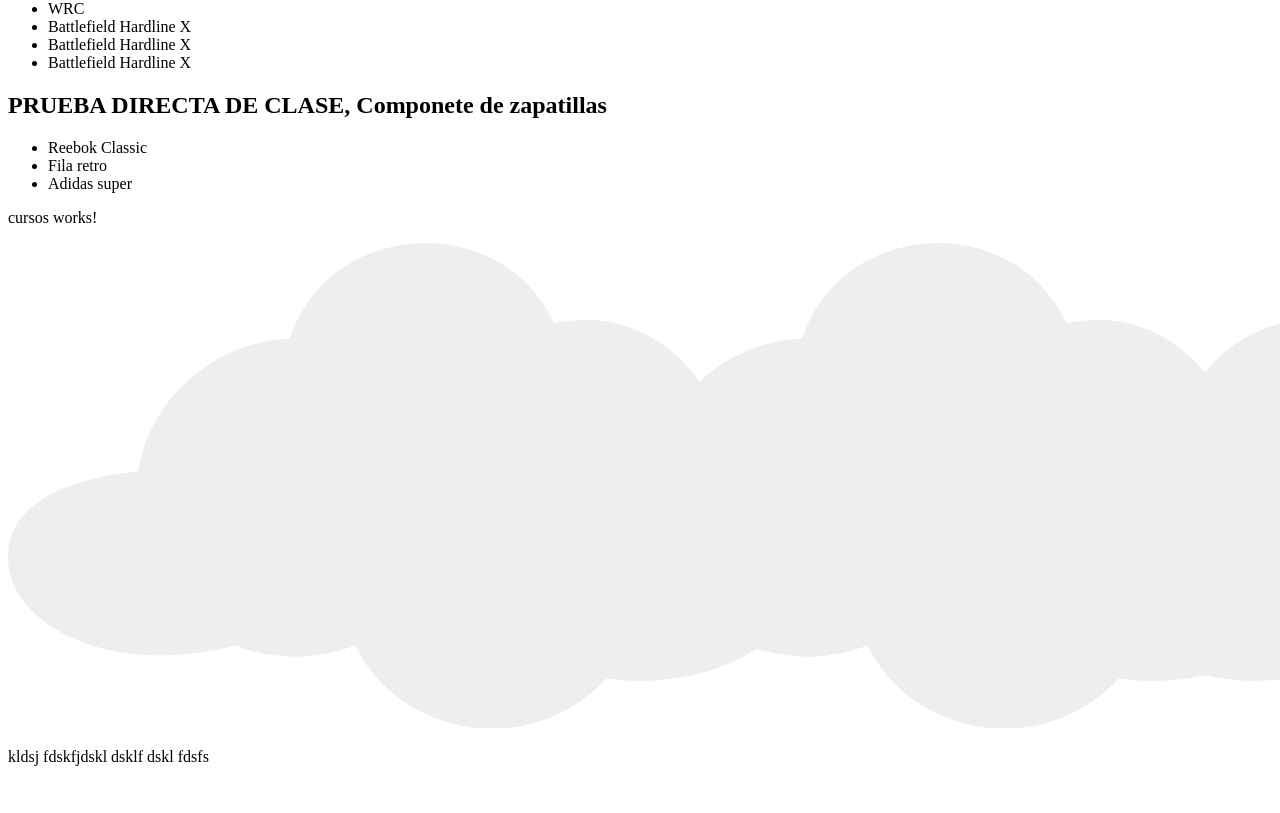
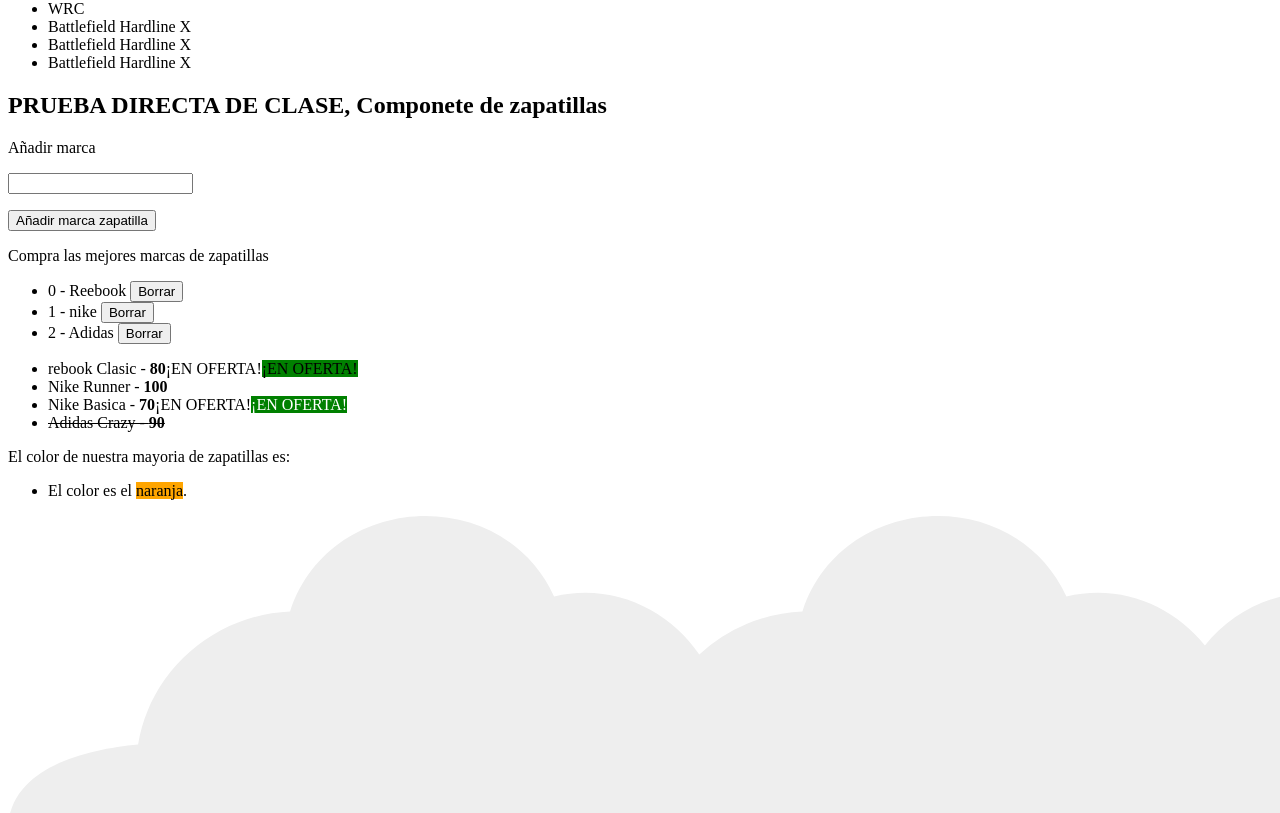
Before and after one commit to Maclein47/Pract_Angular, an Angular app: page / in a window 1280 px wide. Shown: the part 560-1373 px from the top of the page. Before the commit the page ends 1342 px from the top, so only its background shows below. Built offline with nearby package versions, Linux system fonts and the light colour scheme.

Commit message:
101023 15:302 - tema 51.2 Directivas estructurales fin

```diff
--- a/src/app/app.component.html
+++ b/src/app/app.component.html
@@ -10,8 +10,8 @@
   <div>
 
     <div [ngStyle]="{
-      'Background': config.color,
-      'border':'5px solid black'
+      'Background': config.fondo,
+      'border':'5px solid'
     }">
 
       <span>
@@ -30,7 +30,7 @@
 
     <videojuego *ngIf="mostrar_videojuegos"></videojuego>
     <zapatillas></zapatillas>
-    <app-cursos></app-cursos>
+    <!-- <app-cursos></app-cursos> -->
 
 
     <!-- Footer -->
--- a/src/app/models/zapatilla.ts
+++ b/src/app/models/zapatilla.ts
@@ -1,13 +1,16 @@
 export class Zapatilla {
 
-    //? Ejemplo tipico son TypeScript:
+    //? Ejemplo tipico x defecto sin TypeScript:
+    //? Definimos las propiedades
     // public nombre: string;
     // public marca: string;
     // public color: string;
     // public precio: number;
     // public stock: boolean;
 
+    //? le pasamos las prop. como parametros
     // constructor(nombre, marca, color, precio, stock) {
+        //? y definimos un valor
     //     this.nombre = nombre;
     //     this.marca = marca;
     //     this.color = color;
--- a/src/app/zapatillas/zapatillas.component.html
+++ b/src/app/zapatillas/zapatillas.component.html
@@ -1,7 +1,66 @@
 <h2>{{ titulo }}</h2>
 
+<!--#region “Two way data-binding” -->
+<!--? “Two way data-binding” -------------------------------- -->
+<p>Añadir marca</p>
+<p>
+    <input type="text" [(ngModel)]="mi_marca" (blur)="onBlur()" />
+</p>
+<p>{{mi_marca}}</p>
+
+<button (click)="addMarca()">Añadir marca zapatilla</button>
+<!-- #endregion -->
+
+
+<!--#region ngFor y evento click -->
+<p>Compra las mejores marcas de zapatillas</p>
 <ul>
-    <li>Reebok Classic</li>
-    <li>Fila retro</li>
-    <li>Adidas super</li>
+    <li *ngFor="let marca of marcas; let indice=index">{{indice + ' - ' + marca}}
+        <button (click)="borrarMarca(indice)">Borrar</button>
+    </li>
 </ul>
+<!-- #endregion -->
+
+
+<!--#region Directivas estructurales ngFor, ngIf IMPORTANTE -------------------------------- -->
+<ul>
+    <li *ngFor="let deportiva of zapatillas">
+
+        <span [ngStyle]="{'text-decoration' : !deportiva.stock ? 'line-through' : 'none'
+        }">
+            {{deportiva.nombre}} - <strong>{{deportiva.precio}}</strong>
+        </span>
+        <!--? Ejemplo 1 -->
+        <span *ngIf="deportiva.precio <= 80">¡EN OFERTA!</span>
+
+        <!--? Ejemplo 2 -->
+        <span *ngIf="deportiva.precio <= 80" [style.background]="deportiva.precio <= 80 ? 'green' : 'red'"
+            [style.color]="deportiva.precio < 80 ? 'white' : 'black'">¡EN OFERTA!</span>
+    </li>
+</ul>
+<!-- #endregion -->
+
+
+<!--#region Directivas estructurales ngSwitch -------------------------------- -->
+<p>El color de nuestra mayoria de zapatillas es: </p>
+<ul [ngSwitch]="color">
+    <li *ngSwitchCase="'yellow'">
+        El color es el <span style="background:yellow;"> amarrillo.</span>
+    </li>
+    <li *ngSwitchCase="'red'">
+        El color es el <span [ngStyle]="{
+            'background':color
+        }"> rojo</span>.
+    </li>
+    <li *ngSwitchCase="'blue'">
+        El color es el <span [ngStyle]="{
+            'background':color
+        }"> azul</span>.
+    </li>
+    <li *ngSwitchCase="'orange'">
+        El color es el <span [ngStyle]="{
+            'background':color
+        }"> naranja</span>.
+    </li>
+</ul>
+<!-- #endregion -->
--- a/src/app/zapatillas/zapatillas.component.ts
+++ b/src/app/zapatillas/zapatillas.component.ts
@@ -1,5 +1,5 @@
 //? Importo mi modulo, en este caso Component----------------
-import { Component } from '@angular/core';
+import { Component, OnInit } from '@angular/core';
 import { Zapatilla } from '../models/zapatilla';
 
 //? Defino Componente--------------------------------------------------------
@@ -9,6 +9,54 @@
 })
 
 //? Defino mi Clase--------------------------------------------------------
-export class ZapatillasComponent{
+export class ZapatillasComponent implements OnInit {
+    //? Propiedades------
     public titulo: string = "PRUEBA DIRECTA DE CLASE, Componete de zapatillas";
+    public zapatillas: Array<Zapatilla>;
+    public marcas: String[];
+    public color: string;
+    public mi_marca: string;
+
+    constructor() {
+        this.color = 'orange';
+        this.mi_marca = '';
+        this.marcas = new Array();
+        this.zapatillas = [
+            new Zapatilla('rebook Clasic', 'Reebook', 'Roja', 80, true),
+            new Zapatilla('Nike Runner', 'nike', 'azules', 100, true),
+            new Zapatilla('Nike Basica', 'nike', 'azules', 70, true),
+            new Zapatilla('Adidas Crazy', 'Adidas', 'Roja', 90, false)
+        ];
+    }
+//#region METODOS ----------------------------------------------------------------
+    //? METODOS ------------------------------------------------------------------
+    ngOnInit() {
+        console.log(this.zapatillas);
+        this.getMarcas();
+    }
+
+    getMarcas() {
+        this.zapatillas.forEach((zapatilla, index) => {
+            if (this.marcas.indexOf(zapatilla.marca) < 0) {
+                this.marcas.push(zapatilla.marca);
+            }
+            console.log(index);
+        });
+
+        console.log(this.marcas);
+    }
+
+    addMarca(){
+        this.marcas.push(this.mi_marca);
+    }
+
+    borrarMarca(indice: number){
+        // delete this.marcas[indice];
+        this.marcas.splice(indice, 1);
+    }
+
+    onBlur(){
+        console.log("Has salido del input");
+    }
+    //#endregion
 }
```
Also changed, not shown: src/app/app.module.ts (+4 -3 lines).
